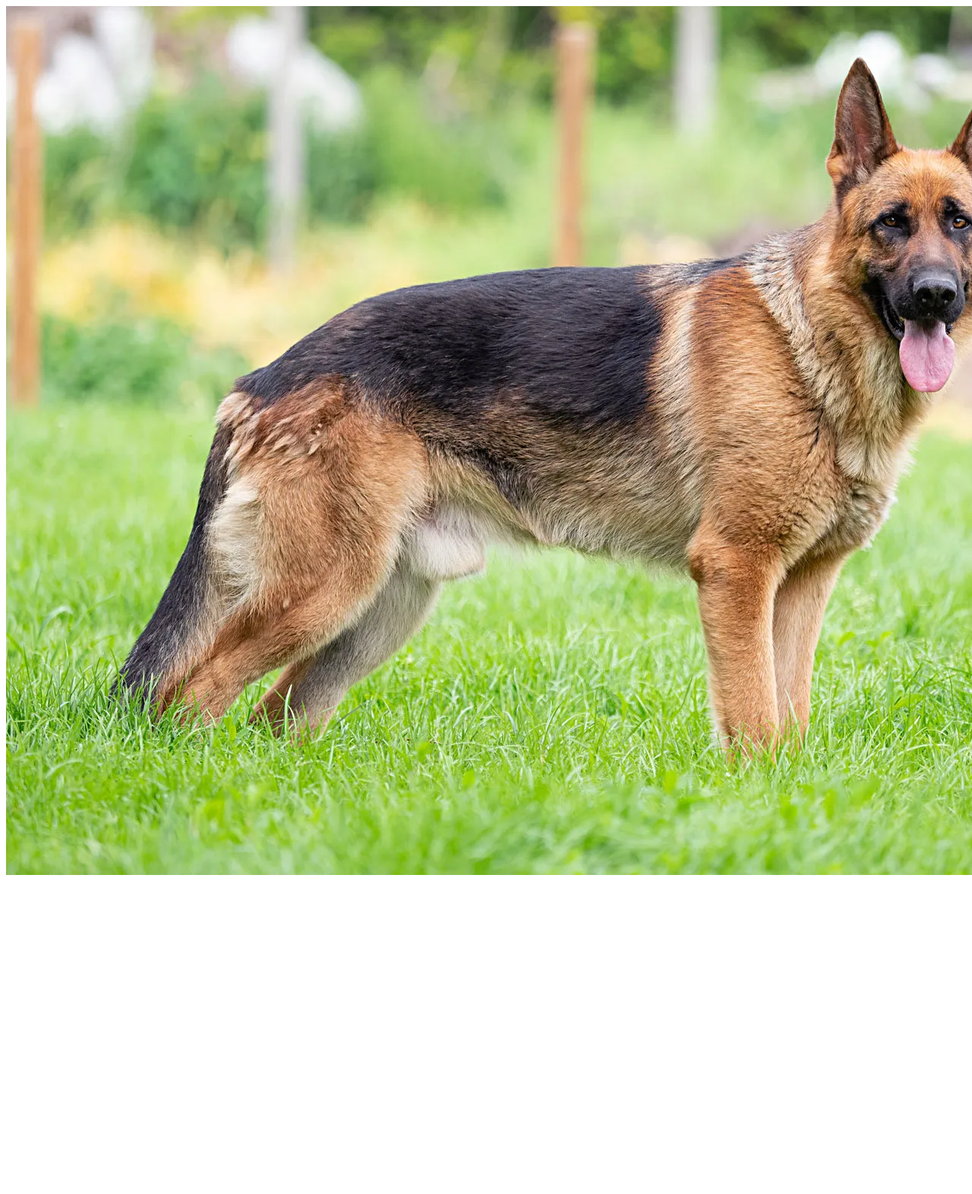
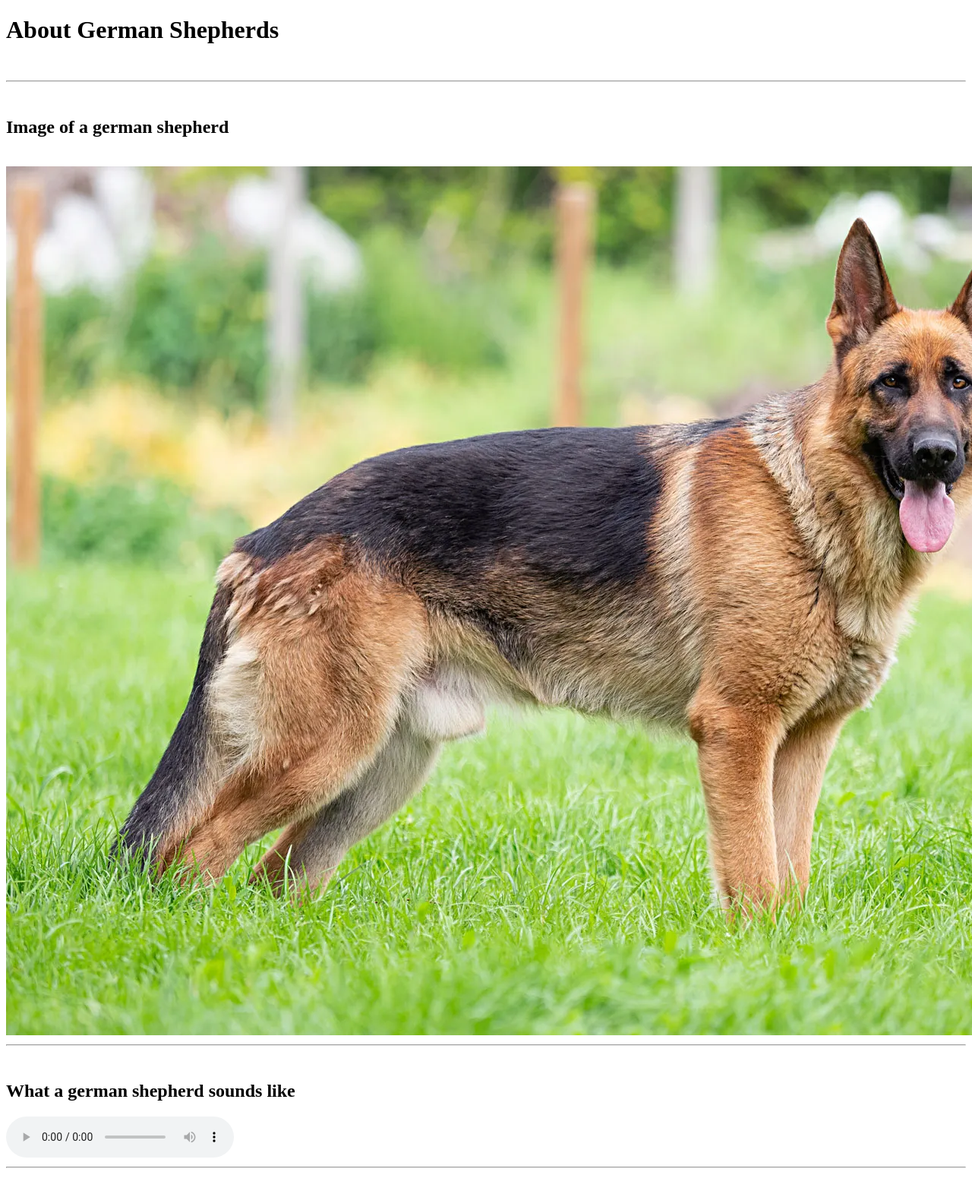
Before and after one commit to Existence-dev/website, a plain HTML site: page index.html in a window 1280 px wide. Shown: the top 1572 px of the page at 76% size. Before the commit the page ends 1164 px from the top, so only its background shows below. Drawn offline with Linux system fonts and the light colour scheme.

Commit message:
Added a mp3 file with a sound

```diff
--- a/index.html
+++ b/index.html
@@ -4,6 +4,14 @@
         <title>About german shepherds</title>
     </head>
     <body>
+        <h1>About German Shepherds</h1>
+        <br><hr><br>
+        <h2>Image of a german shepherd</h2>
+        <br>
         <img src="/resources/images/German-Shepherd-dog-Alsatian.webp" alt="A picture of a german shepherd">
+        <br><hr><br>
+        <h2>What a german shepherd sounds like</h2>
+        <audio controls ><source src="/resources/audio/dog-whine-and-bark-96168.mp3" type="audio/mpeg"></audio>
+        <br><hr><br>
     </body>
 </html>
```
Also changed, not shown: 1 other file.
